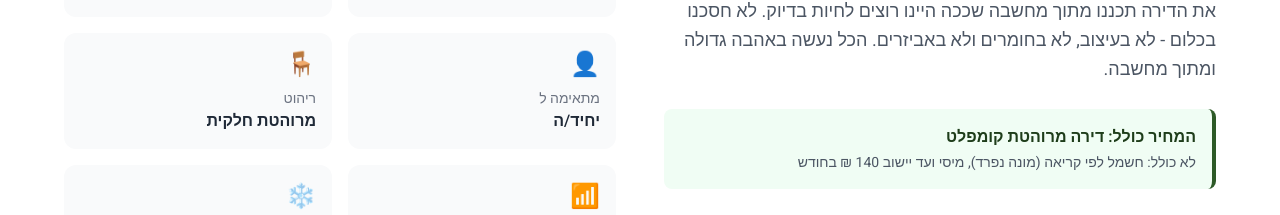
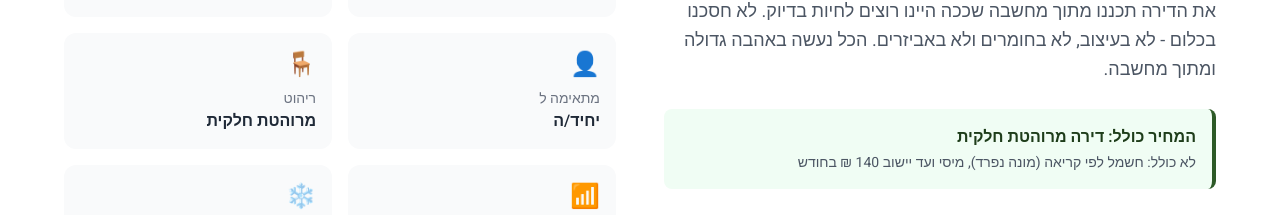
Before and after one commit to Shokolada/rom-unit, a Next.js app: page / in a window 1280 px wide. Shown: the part 1143-1358 px from the top of the page. Built offline with nearby package versions, Linux system fonts and the light colour scheme.

Commit message:
עדכון טקסט: דירה מרוהטת חלקית במקום קומפלט

```diff
--- a/src/components/Contact.tsx
+++ b/src/components/Contact.tsx
@@ -87,7 +87,7 @@ export default function Contact() {
             <div className="mt-8 p-6 bg-white/10 rounded-2xl backdrop-blur-sm">
               <div className="text-3xl font-bold text-accent-light mb-1">2,850 &#8362; לחודש</div>
               <p className="text-white/70 text-sm">
-                מרוהטת קומפלט | לא כולל חשמל ומיסי ועד
+                מרוהטת חלקית | לא כולל חשמל ומיסי ועד
               </p>
             </div>
           </div>
--- a/src/components/GeneralInfo.tsx
+++ b/src/components/GeneralInfo.tsx
@@ -56,7 +56,7 @@ export default function GeneralInfo() {
             </p>
             <div className="mt-6 p-4 bg-green-50 border-r-4 border-primary rounded-lg">
               <p className="text-primary-dark font-semibold">
-                המחיר כולל: דירה מרוהטת קומפלט
+                המחיר כולל: דירה מרוהטת חלקית
               </p>
               <p className="text-gray-600 text-sm mt-1">
                 לא כולל: חשמל לפי קריאה (מונה נפרד), מיסי ועד יישוב 140 &#8362; בחודש
```
